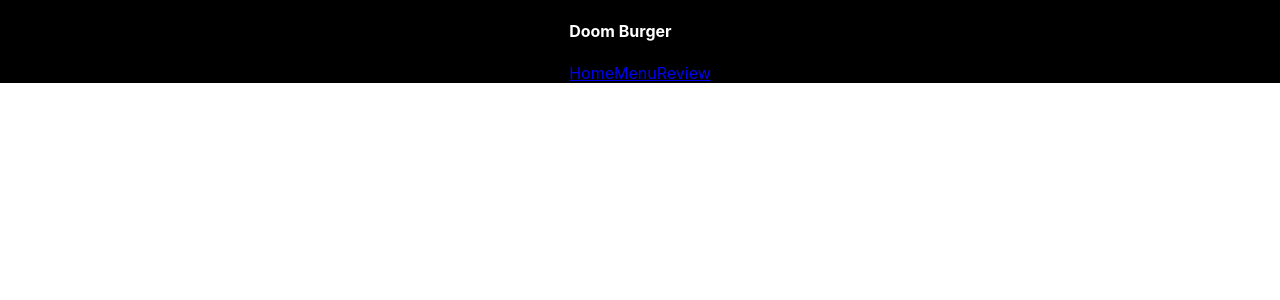
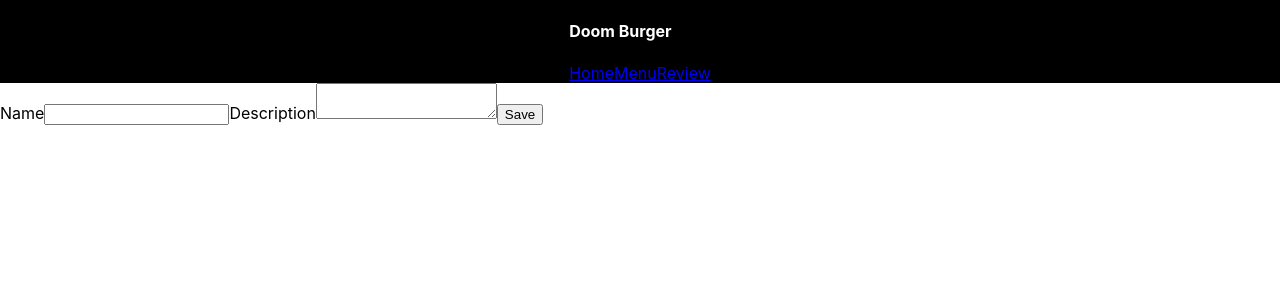
Before and after one commit to d00m-star/DoomBurger, a React (Create React App) app in the folder client/: page /admin/foods/1/edit in a window 1280 px wide. Shown: the top 300 px of the page. Built offline with nearby package versions, Linux system fonts and the light colour scheme; no server answers.

Commit message:
admin page CRUD

```diff
--- a/client/src/App.js
+++ b/client/src/App.js
@@ -5,6 +5,9 @@ import Home from './pages/Home'
 import Header from './components/Header'
 import Menu from './pages/Menu'
 import Review from './pages/Review'
+import Admin from './pages/Admin'
+import AddFood from './pages/AddFood'
+import EditFood from './pages/EditFood'
 import axios from 'axios'
 
 function App() {
@@ -22,6 +25,9 @@ function App() {
           <Route path="/" element={<Home />} />
           <Route path="/menu" element={<Menu />} />
           <Route path="/review" element={<Review />} />
+          <Route path="/admin" element={<Admin />} />
+          <Route path="/admin/foods/add" element={<AddFood />} />
+          <Route path="/admin/foods/:foodId/edit" element={<EditFood />} />
         </Routes>
       </main>
     </div>
--- /dev/null
+++ b/client/src/pages/AddFood.js
@@ -0,0 +1,28 @@
+import axios from 'axios'
+import { useNavigate } from 'react-router-dom'
+
+const AddFood = () => {
+  const navigate = useNavigate()
+  const handleSubmit = async (e) => {
+    e.preventDefault()
+    const formData = new FormData(e.target)
+    const data = {}
+    formData.forEach((value, key) => (data[key] = value))
+    await axios.post(`http://localhost:3001/burgers`, data)
+    navigate('/admin')
+  }
+
+  return (
+    <div>
+      <form onSubmit={handleSubmit}>
+        <label>Name</label>
+        <input type="text" name="name" required></input>
+        <label>Description</label>
+        <textarea name="description" required></textarea>
+        <button type="submit">Save</button>
+      </form>
+    </div>
+  )
+}
+
+export default AddFood
--- a/client/src/pages/Admin.js
+++ b/client/src/pages/Admin.js
@@ -0,0 +1,41 @@
+import { useState, useEffect } from 'react'
+import { Link } from 'react-router-dom'
+import axios from 'axios'
+
+const Admin = (props) => {
+  const [burgers, setBurgers] = useState([])
+
+  const deleteBurger = async (id) => {
+    const willDelete = window.confirm('Are you sure?')
+    if (!willDelete) {
+      return
+    }
+    await axios.delete(`http://localhost:3001/burgers/${id}`)
+    getBurgers()
+  }
+
+  const getBurgers = async () => {
+    const res = await axios.get(`http://localhost:3001/burgers`)
+    setBurgers(res.data)
+  }
+  useEffect(() => {
+    getBurgers()
+  }, [])
+
+  return (
+    <div>
+      <Link to="/admin/foods/add">Add</Link>
+      {burgers.map((burger) => (
+        <div key={burger._id}>
+          <h1>{burger.name}</h1>
+          <button type="button" onClick={() => deleteBurger(burger._id)}>
+            Delete
+          </button>
+          <Link to={`/admin/foods/${burger._id}/edit`}>Edit</Link>
+        </div>
+      ))}
+    </div>
+  )
+}
+
+export default Admin
--- /dev/null
+++ b/client/src/pages/EditFood.js
@@ -0,0 +1,50 @@
+import axios from 'axios'
+import { useNavigate, useParams } from 'react-router-dom'
+import { useState, useEffect } from 'react'
+
+const EditFood = () => {
+  const [burger, setBurger] = useState({})
+  const { foodId } = useParams()
+
+  const navigate = useNavigate()
+  const handleSubmit = async (e) => {
+    e.preventDefault()
+    const formData = new FormData(e.target)
+    const data = {}
+    formData.forEach((value, key) => (data[key] = value))
+    await axios.put(`http://localhost:3001/burgers/${foodId}`, data)
+    navigate('/admin')
+  }
+
+  const getBurger = async () => {
+    const res = await axios.get(`http://localhost:3001/burgers/${foodId}`)
+    setBurger(res.data)
+  }
+
+  useEffect(() => {
+    getBurger()
+  }, [])
+
+  return (
+    <div>
+      <form onSubmit={handleSubmit}>
+        <label>Name</label>
+        <input
+          type="text"
+          name="name"
+          required
+          defaultValue={burger.name}
+        ></input>
+        <label>Description</label>
+        <textarea
+          name="description"
+          required
+          defaultValue={burger.description}
+        ></textarea>
+        <button type="submit">Save</button>
+      </form>
+    </div>
+  )
+}
+
+export default EditFood
```
Also changed, not shown: 2 other files (tests, documents, lock files or other folders).
